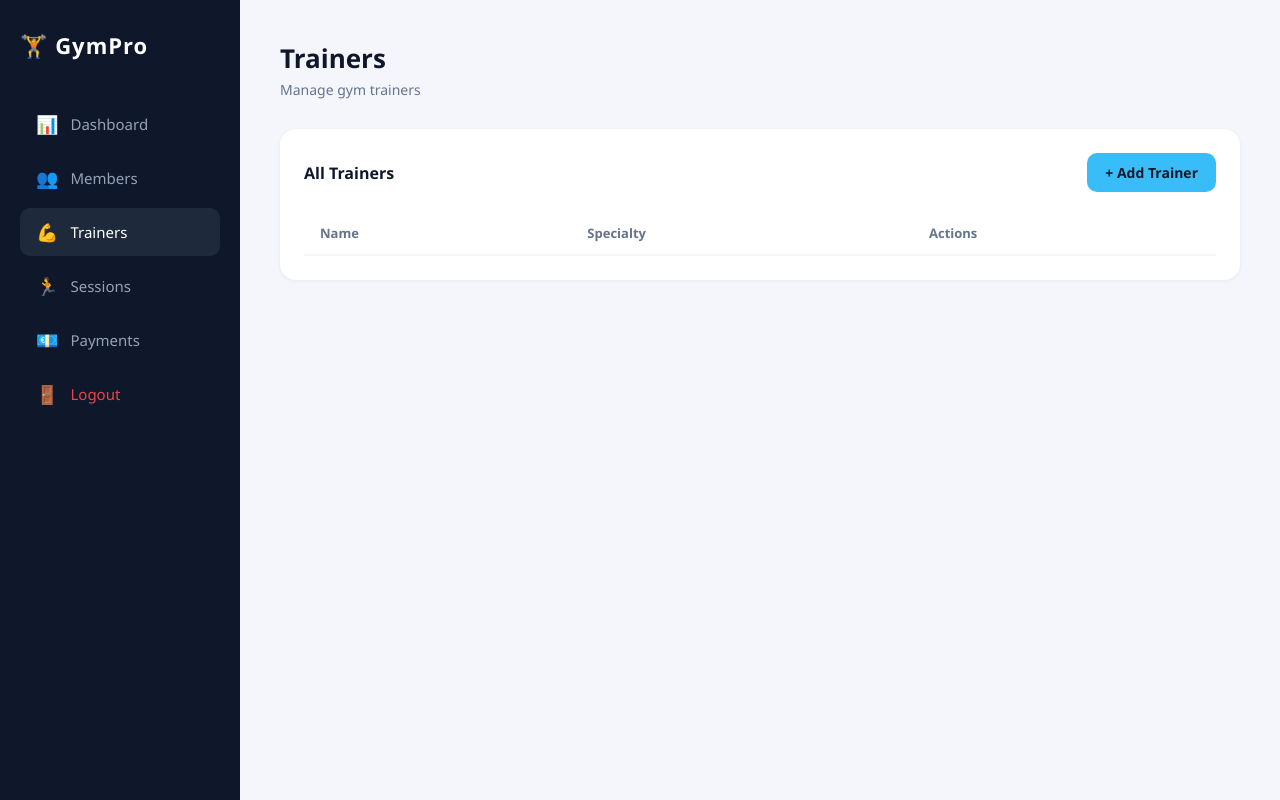
After one commit to zaidchemrar/gym-app, a Flask app: page /trainers in a window 1280 px wide. The commit adds this page. Run offline with Flask 3, Linux system fonts and the light colour scheme; the visitor is signed in with stand-in values (Sample User, id 1); data that the repository does not hold is empty.

Commit message:
add trainer management, member profiles, search filters, delete session, edit member

```diff
--- a/app.py
+++ b/app.py
@@ -1,5 +1,6 @@
 from flask import Flask, render_template, request, redirect, url_for, flash, session
 import pymysql
+import bcrypt
 from dotenv import load_dotenv
 import os
 load_dotenv()
@@ -139,18 +140,33 @@ def add_member():
 def sessions():
     db = get_db()
     cursor = db.cursor()
-    cursor.execute("""
+    search = request.args.get('search', '')
+    session_type = request.args.get('type', '')
+
+    query = """
         SELECT s.id, m.first_name, m.last_name, s.session_date,
                s.session_type, s.duration_minutes,
                CONCAT(t.first_name, ' ', t.last_name) AS trainer_name
         FROM sessions s
         JOIN members m ON s.member_id = m.id
         LEFT JOIN trainers t ON s.trainer_id = t.id
-        ORDER BY s.session_date DESC
-    """)
+        WHERE 1=1
+    """
+    params = []
+
+    if search:
+        query += " AND (m.first_name LIKE %s OR m.last_name LIKE %s)"
+        params.extend(['%' + search + '%', '%' + search + '%'])
+
+    if session_type:
+        query += " AND s.session_type = %s"
+        params.append(session_type)
+
+    query += " ORDER BY s.session_date DESC"
+    cursor.execute(query, params)
     sessions = cursor.fetchall()
     db.close()
-    return render_template('sessions.html', sessions=sessions)
+    return render_template('sessions.html', sessions=sessions, search=search, session_type=session_type)
 
 # Payments page
 @app.route('/payments')
@@ -158,16 +174,26 @@ def sessions():
 def payments():
     db = get_db()
     cursor = db.cursor()
-    cursor.execute("""
+    status_filter = request.args.get('status', '')
+
+    query = """
         SELECT m.id AS member_id, m.first_name, m.last_name, p.payment_month,
                p.amount, p.status, p.payment_date
         FROM payments p
         JOIN members m ON p.member_id = m.id
-        ORDER BY p.status ASC
-    """)
+        WHERE 1=1
+    """
+    params = []
+    if status_filter:
+        query += " AND p.status = %s"
+        params.append(status_filter)
+
+    query += " ORDER BY p.status ASC"
+    cursor.execute(query, params)
     payments = cursor.fetchall()
     db.close()
-    return render_template('payments.html', payments=payments)
+    return render_template('payments.html', payments=payments, status_filter=status_filter)
+
 @app.route('/add_session', methods=['GET', 'POST'])
 @login_required
 def add_session():
@@ -226,25 +252,163 @@ def delete_member(member_id):
     return redirect(url_for('members'))
 @app.route('/login', methods=['GET', 'POST'])
 def login():
+    if 'user' in session:
+      return redirect(url_for('index'))
     if request.method == 'POST':
         username = request.form['username']
-        password = request.form['password']
+        password = request.form['password'].encode('utf-8')
         db = get_db()
         cursor = db.cursor()
-        cursor.execute("SELECT * FROM users WHERE username = %s AND password = %s", (username, password))
+        cursor.execute("SELECT * FROM users WHERE username = %s", (username,))
         user = cursor.fetchone()
         db.close()
         if user:
-            session['user'] = username
-            flash('Welcome back, ' + username + '!', 'success')
-            return redirect(url_for('index'))
-        else:
-            flash('Invalid username or password.', 'error')
+            stored = user['password']
+            if isinstance(stored, str):
+                stored = stored.encode('utf-8')
+            if bcrypt.checkpw(password, stored):
+                session['user'] = username
+                flash('Welcome back, ' + username + '!', 'success')
+                return redirect(url_for('index'))
+        flash('Invalid username or password.', 'error')
     return render_template('login.html')
-
 @app.route('/logout')
 def logout():
     session.pop('user', None)
     return redirect(url_for('login'))
+@app.route('/edit_member/<int:member_id>', methods=['GET', 'POST'])
+@login_required
+def edit_member(member_id):
+    db = get_db()
+    cursor = db.cursor()
+    if request.method == 'POST':
+        first_name = request.form['first_name'].strip()
+        last_name = request.form['last_name'].strip()
+        email = request.form['email'].strip()
+        phone = request.form['phone'].strip()
+        if not first_name or not last_name or not email or not phone:
+            flash('All fields are required.', 'error')
+            return redirect(url_for('edit_member', member_id=member_id))
+        cursor.execute("""
+            UPDATE members
+            SET first_name=%s, last_name=%s, email=%s, phone=%s
+            WHERE id=%s
+        """, (first_name, last_name, email, phone, member_id))
+        db.commit()
+        db.close()
+        flash('Member updated successfully!', 'success')
+        return redirect(url_for('members'))
+    cursor.execute("SELECT * FROM members WHERE id = %s", (member_id,))
+    member = cursor.fetchone()
+    db.close()
+    return render_template('edit_member.html', member=member)
+
+@app.route('/delete_session/<int:session_id>', methods=['POST'])
+@login_required
+def delete_session(session_id):
+    db = get_db()
+    cursor = db.cursor()
+    cursor.execute("DELETE FROM sessions WHERE id = %s", (session_id,))
+    db.commit()
+    db.close()
+    flash('Session deleted.', 'success')
+    return redirect(url_for('sessions'))
+@app.route('/trainers')
+@login_required
+def trainers():
+    db = get_db()
+    cursor = db.cursor()
+    cursor.execute("SELECT * FROM trainers")
+    trainers = cursor.fetchall()
+    db.close()
+    return render_template('trainers.html', trainers=trainers)
+
+@app.route('/add_trainer', methods=['GET', 'POST'])
+@login_required
+def add_trainer():
+    if request.method == 'POST':
+        first_name = request.form['first_name'].strip()
+        last_name = request.form['last_name'].strip()
+        specialty = request.form['specialty'].strip()
+        if not first_name or not last_name or not specialty:
+            flash('All fields are required.', 'error')
+            return render_template('add_trainer.html')
+        db = get_db()
+        cursor = db.cursor()
+        cursor.execute(
+            "INSERT INTO trainers (first_name, last_name, specialty) VALUES (%s, %s, %s)",
+            (first_name, last_name, specialty)
+        )
+        db.commit()
+        db.close()
+        flash('Trainer added successfully!', 'success')
+        return redirect(url_for('trainers'))
+    return render_template('add_trainer.html')
+
+@app.route('/delete_trainer/<int:trainer_id>', methods=['POST'])
+@login_required
+def delete_trainer(trainer_id):
+    db = get_db()
+    cursor = db.cursor()
+    cursor.execute("UPDATE sessions SET trainer_id = NULL WHERE trainer_id = %s", (trainer_id,))
+    cursor.execute("DELETE FROM trainers WHERE id = %s", (trainer_id,))
+    db.commit()
+    db.close()
+    flash('Trainer deleted.', 'success')
+    return redirect(url_for('trainers'))
+@app.route('/member/<int:member_id>')
+@login_required
+def member_profile(member_id):
+    db = get_db()
+    cursor = db.cursor()
+
+    cursor.execute("SELECT * FROM members WHERE id = %s", (member_id,))
+    member = cursor.fetchone()
+
+    cursor.execute("""
+        SELECT * FROM payments
+        WHERE member_id = %s
+        AND MONTH(payment_month) = MONTH(CURDATE())
+        AND YEAR(payment_month) = YEAR(CURDATE())
+    """, (member_id,))
+    payment = cursor.fetchone()
+
+    cursor.execute("""
+        SELECT s.*, CONCAT(t.first_name, ' ', t.last_name) AS trainer_name
+        FROM sessions s
+        LEFT JOIN trainers t ON s.trainer_id = t.id
+        WHERE s.member_id = %s
+        ORDER BY s.session_date DESC
+    """, (member_id,))
+    sessions = cursor.fetchall()
+
+    cursor.execute("""
+        SELECT COUNT(*) AS total_sessions,
+               COALESCE(SUM(duration_minutes), 0) AS total_minutes
+        FROM sessions
+        WHERE member_id = %s
+        AND MONTH(session_date) = MONTH(CURDATE())
+        AND YEAR(session_date) = YEAR(CURDATE())
+    """, (member_id,))
+    monthly = cursor.fetchone()
+
+    cursor.execute("""
+        SELECT session_type, COUNT(*) AS count
+        FROM sessions
+        WHERE member_id = %s
+        GROUP BY session_type
+        ORDER BY count DESC
+        LIMIT 1
+    """, (member_id,))
+    favorite = cursor.fetchone()
+
+    db.close()
+    return render_template('member_profile.html',
+        member=member,
+        payment=payment,
+        sessions=sessions,
+        monthly=monthly,
+        favorite=favorite
+    )
 if __name__ == '__main__':
     app.run(debug=True)
--- a/templates/base.html
+++ b/templates/base.html
@@ -15,7 +15,7 @@
       color: white;
       display: flex;
       flex-direction: column;
-      justify-content: space-between;
+
       padding: 30px 20px;
       position: fixed;
       height: 100vh;
@@ -184,6 +184,9 @@
       <a href="/members" class="{{ 'active' if request.path == '/members' }}">
         <span class="icon">👥</span> Members
       </a>
+      <a href="/trainers" class="{{ 'active' if request.path == '/trainers' }}">
+  <span class="icon">💪</span> Trainers
+</a>
       <a href="/sessions" class="{{ 'active' if request.path == '/sessions' }}">
         <span class="icon">🏃</span> Sessions
       </a>
--- a/templates/members.html
+++ b/templates/members.html
@@ -22,13 +22,14 @@
     </tr>
     {% for member in members %}
     <tr>
-      <td>{{ member.first_name }} {{ member.last_name }}</td>
+      <td><a href="/member/{{ member.id }}" style="color:#38bdf8; text-decoration:none; font-weight:600;">{{ member.first_name }} {{ member.last_name }}</a></td>
       <td>{{ member.email }}</td>
       <td>{{ member.phone }}</td>
       <td>{{ member.join_date }}</td>
       <td>
+        <a href="/edit_member/{{ member.id }}" class="btn btn-success" style="padding:6px 12px; font-size:12px; margin-right:6px;">Edit</a>
         <form method="POST" action="/delete_member/{{ member.id }}" style="display:inline;">
-          <button class="btn btn-danger" onclick="return confirm('Delete this member?')">Delete</button>
+          <button class="btn btn-danger" style="padding:6px 12px; font-size:12px;" onclick="return confirm('Delete this member?')">Delete</button>
         </form>
       </td>
     </tr>
--- /dev/null
+++ b/templates/trainers.html
@@ -0,0 +1,34 @@
+{% extends 'base.html' %}
+{% block title %}Trainers{% endblock %}
+
+{% block content %}
+<div class="page-header">
+  <h1>Trainers</h1>
+  <p>Manage gym trainers</p>
+</div>
+
+<div class="card">
+  <div style="display:flex; justify-content:space-between; align-items:center; margin-bottom:20px;">
+    <h2 style="font-size:16px; color:#0f172a;">All Trainers</h2>
+    <a href="/add_trainer" class="btn btn-primary">+ Add Trainer</a>
+  </div>
+  <table>
+    <tr>
+      <th>Name</th>
+      <th>Specialty</th>
+      <th>Actions</th>
+    </tr>
+    {% for trainer in trainers %}
+    <tr>
+      <td>{{ trainer.first_name }} {{ trainer.last_name }}</td>
+      <td>{{ trainer.specialty }}</td>
+      <td>
+        <form method="POST" action="/delete_trainer/{{ trainer.id }}" style="display:inline;">
+          <button class="btn btn-danger" style="padding:6px 12px; font-size:12px;" onclick="return confirm('Delete this trainer?')">Delete</button>
+        </form>
+      </td>
+    </tr>
+    {% endfor %}
+  </table>
+</div>
+{% endblock %}
```
Also changed, not shown: templates/add_trainer.html (added, +30 -0 lines), templates/edit_member.html (added, +34 -0 lines), templates/member_profile.html (added, +62 -0 lines), templates/payments.html (+10 -0 lines), templates/sessions.html (+22 -0 lines).
